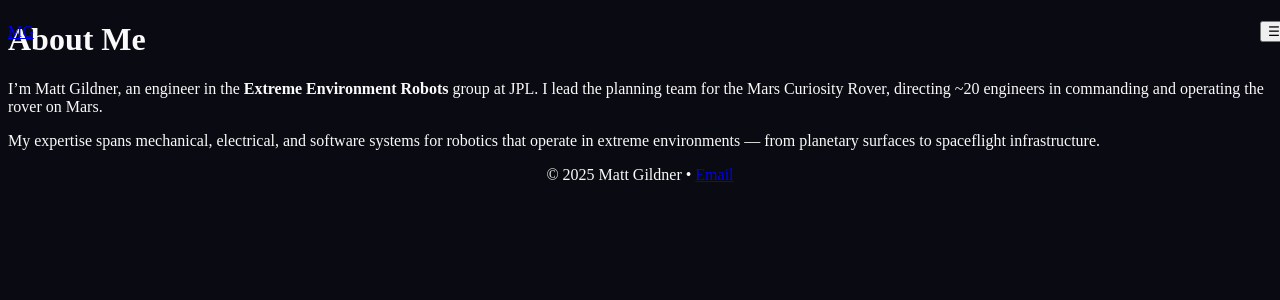
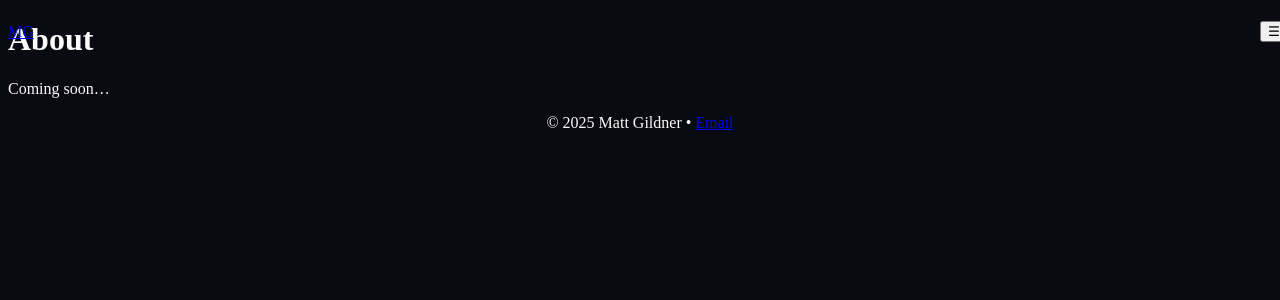
Before and after one commit to mattg101/mlg-portfolio, a Next.js app: page /about in a window 1280 px wide. Shown: the top 300 px of the page. Built offline with nearby package versions, Linux system fonts and the light colour scheme.

Commit message:
feat: stub about page

```diff
--- a/src/app/about/page.tsx
+++ b/src/app/about/page.tsx
@@ -1,13 +1,15 @@
-export default function AboutPage() {
+/* eslint-disable @typescript-eslint/ban-ts-comment */
+// @ts-nocheck
+'use client';
+
+
+export const metadata = { title: 'About – Matt Gildner' };
+
+export default function Page() {
   return (
-    <main className="p-8 sm:p-20 max-w-4xl mx-auto">
-      <h1 className="text-4xl font-bold mb-6">About Me</h1>
-      <p className="text-lg mb-4">
-        I’m Matt Gildner, an engineer in the <strong>Extreme Environment Robots</strong> group at JPL. I lead the planning team for the Mars Curiosity Rover, directing ~20 engineers in commanding and operating the rover on Mars.
-      </p>
-      <p className="text-lg">
-        My expertise spans mechanical, electrical, and software systems for robotics that operate in extreme environments — from planetary surfaces to spaceflight infrastructure.
-      </p>
+    <main className="max-w-4xl mx-auto p-8">
+      <h1 className="text-3xl font-bold mb-4">About</h1>
+      <p>Coming soon…</p>
     </main>
   );
 }
```
